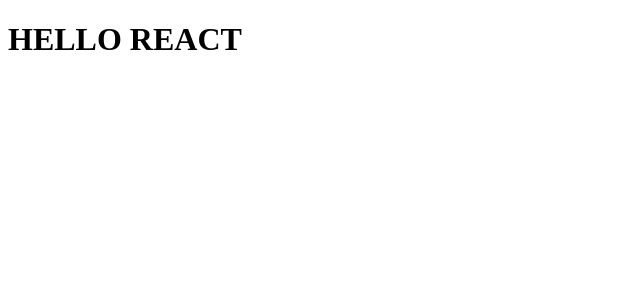
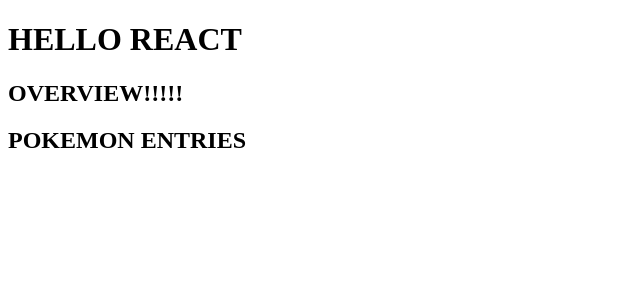
Before and after one commit to dingdongg/pokedex, a React (Create React App) app: page / in a window 1280 px wide. Shown: the top 300 px of the page, without its empty margins (0-640 px from the left). Built offline with nearby package versions, Linux system fonts and the light colour scheme.

Commit message:
Create overview panel and entries component

```diff
--- a/src/App.js
+++ b/src/App.js
@@ -1,9 +1,13 @@
 import './App.css';
+import Overview from './components/Overview';
+import PokemonEntries from './components/PokemonEntries';
 
 function App() {
   return (
     <div className="App">
       <h1>HELLO REACT</h1>
+      <Overview></Overview>
+      <PokemonEntries></PokemonEntries>
     </div>
   );
 }
--- /dev/null
+++ b/src/components/Overview.js
@@ -0,0 +1,9 @@
+import React from 'react';
+
+const Overview = () => {
+    return (
+        <h2>OVERVIEW!!!!!</h2>
+    );
+};
+
+export default Overview;
--- /dev/null
+++ b/src/components/PokemonEntries.js
@@ -0,0 +1,11 @@
+import React from 'react';
+
+const PokemonEntries = () => {
+    return (
+        <div>
+            <h2>POKEMON ENTRIES</h2>
+        </div>
+    );
+};
+
+export default PokemonEntries;
```
